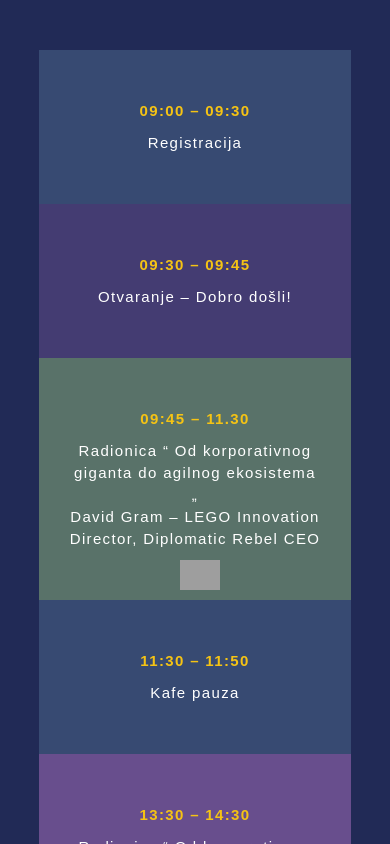
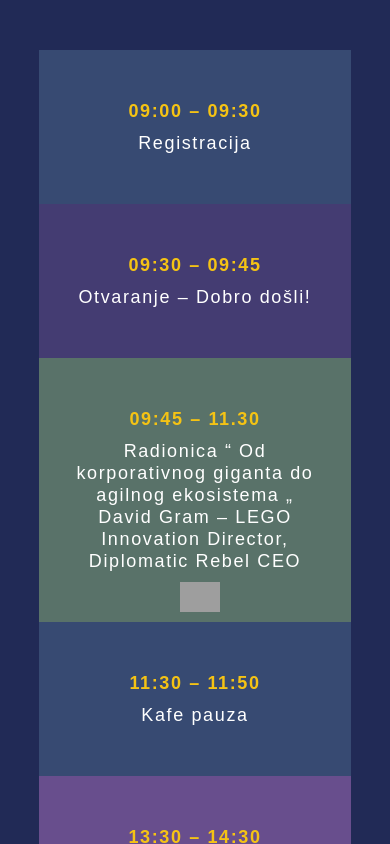
Before and after one commit to StefanStojanovic2003/BBF-Timeline, a React (Create React App) app: page / in a window 390 px wide. Shown: the top 844 px of the page. Built offline with nearby package versions, Linux system fonts and the light colour scheme.

Commit message:
Responsive

```diff
--- a/src/App.css
+++ b/src/App.css
@@ -88,24 +88,6 @@ p {
     width: 800px;
   }
 
-  .highlight {
-    margin-left: 20px;
-  }
-
-  p {
-    font-size: 15px;
-  }
-
-  h1 {
-    font-size: 15px;
-  }
-}
-
-@media only screen and (max-width: 810px){
-  .container {
-    width: 680px;
-  }
-
   .box {
     padding: 50px 30px;
   }
@@ -135,6 +117,12 @@ p {
   }
 }
 
+@media only screen and (max-width: 810px){
+  .container {
+    width: 680px;
+  }
+}
+
 @media only screen and (max-width: 700px){
   .container {
     width: 600px;
```
